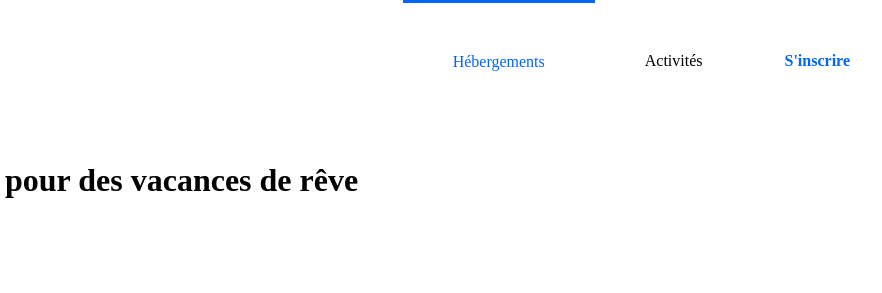
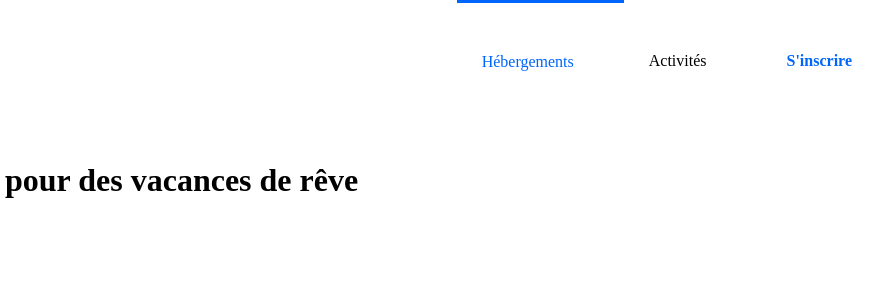
Before and after one commit to LoopDavid/Davidpereira_02_24062021, a plain HTML site: page index.html in a window 1280 px wide. Shown: the top 293 px of the page, 398-1280 px from the left. Drawn offline with Linux system fonts and the light colour scheme; a web font is replaced by a local one.

Commit message:
correction bug du au 600px mobile/tab

```diff
--- a/style.css
+++ b/style.css
@@ -223,6 +223,10 @@
 @media screen and (min-width: 602px) {
   .header__logo_search {
     display: none;
+  }
+
+  .menu-header_link {
+    padding-left: 25px !important;
   }
 }
 @media screen and (max-width: 1200px) {
@@ -638,7 +642,7 @@ h3{
   display: flex;
   align-items: center;
   grid-area: button;
-  padding: 2rem;
+  padding: 30px;
   color: #0065FC !important;
   font-weight: 600;
 }
```
